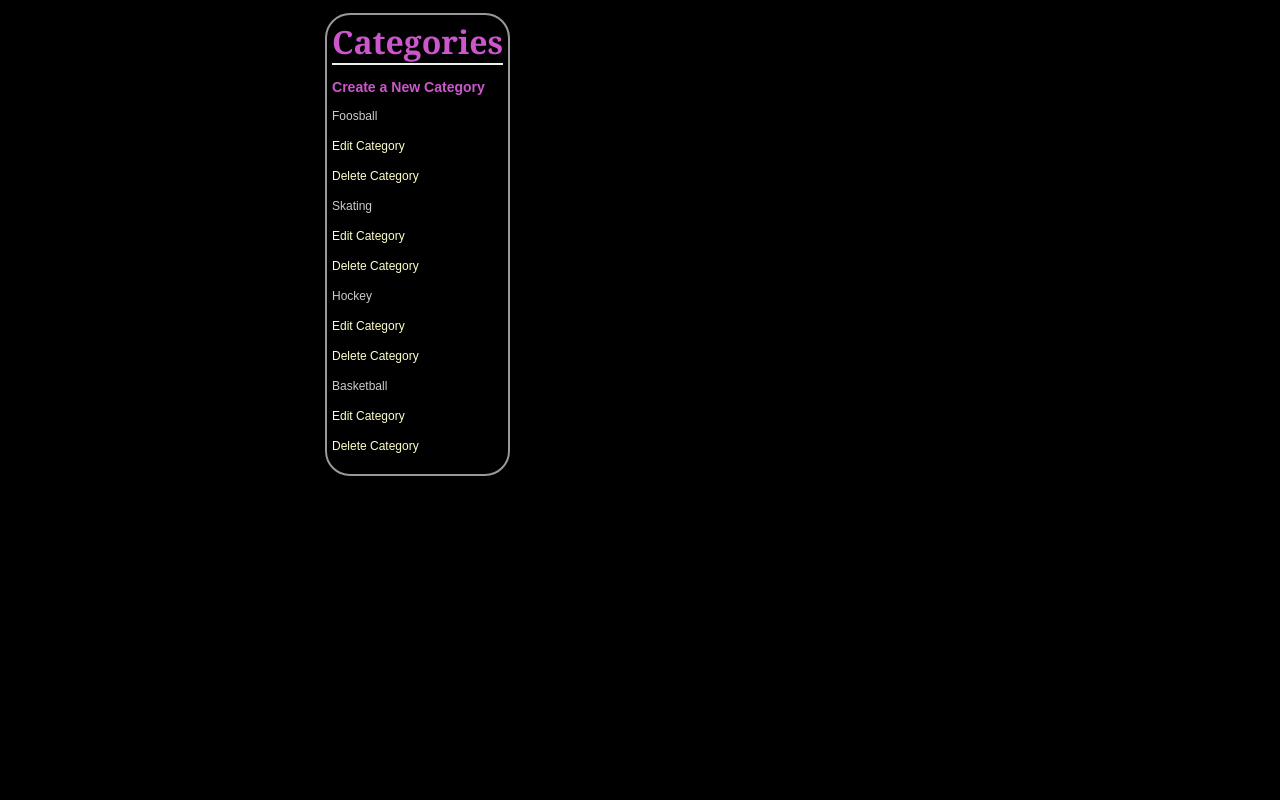
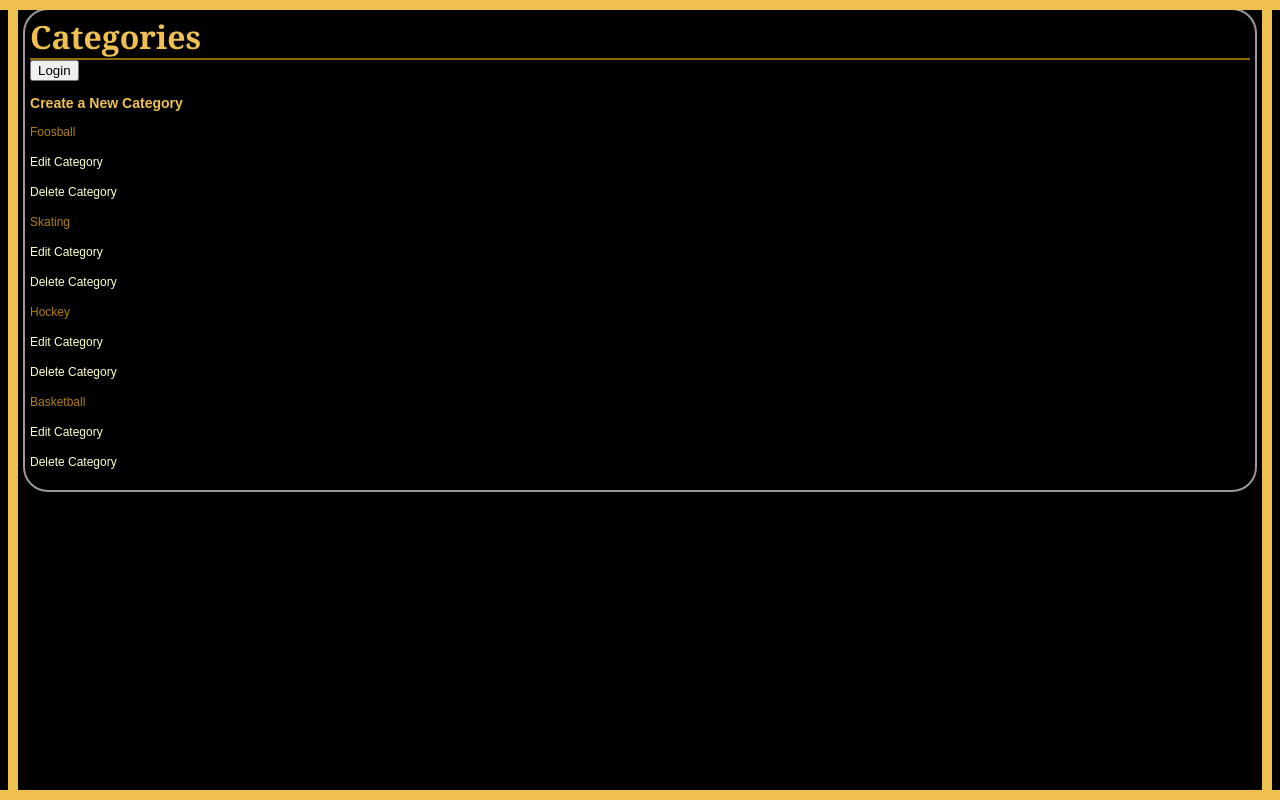
Before and after one commit to EbenezerGH/item-category, a Flask app: page / in a window 1280 px wide. Run offline with Flask 2, Linux system fonts and the light colour scheme; the visitor is signed in with stand-in values (Sample User, id 1).

Commit message:
forgot to update this from local

```diff
--- a/database_setup.py
+++ b/database_setup.py
@@ -30,7 +30,7 @@
     id = Column(Integer, primary_key=True)
     description = Column(String(250))
     sport = Column(String(250))
-    category_id = Column(Integer, ForeignKey('category.id'))
+    category_id = Column(Integer, ForeignKey('category.id', ondelete='CASCADE'))
     category = relationship(Category)
 
     @property
--- a/main.py
+++ b/main.py
@@ -12,7 +12,7 @@
 from oauth2client.client import FlowExchangeError
 import httplib2
 import json
-from flask import make_response
+from flask import make_response, flash
 import requests
 
 CLIENT_ID = json.loads(open('client_secrets.json', 'r').read())['web']['client_id']
@@ -29,11 +29,9 @@
 # Create anti-forgery state token
 @app.route('/login')
 def showLogin():
-    print "entering login"
     state = ''.join(random.choice(string.ascii_uppercase + string.digits)
                     for x in xrange(32))
     login_session['state'] = state
-    # return "The current session state is %s" % login_session['state']
     return render_template('login.html', STATE=state)
 
 @app.route('/gconnect', methods=['POST'])
@@ -88,16 +86,16 @@
         response.headers['Content-Type'] = 'application/json'
         return response
 
-    stored_credentials = login_session.get('credentials')
+    stored_access_token = login_session.get('access_token')
     stored_gplus_id = login_session.get('gplus_id')
-    if stored_credentials is not None and gplus_id == stored_gplus_id:
+    if stored_access_token is not None and gplus_id == stored_gplus_id:
         response = make_response(json.dumps('Current user is already connected.'),
                                  200)
         response.headers['Content-Type'] = 'application/json'
         return response
 
     # Store the access token in the session for later use.
-    login_session['credentials'] = credentials
+    login_session['access_token'] = credentials.access_token
     login_session['gplus_id'] = gplus_id
 
     # Get user info
@@ -118,11 +116,12 @@
     output += '<img src="'
     output += login_session['picture']
     output += ' " style = "width: 300px; height: 300px;border-radius: 150px;-webkit-border-radius: 150px;-moz-border-radius: 150px;"> '
+
     flash("you are now logged in as %s" % login_session['username'])
     print "done!"
     return output
 
-# Disconnect
+
 @app.route('/gdisconnect')
 def gdisconnect():
     access_token = login_session['access_token']
@@ -139,6 +138,7 @@
     result = h.request(url, 'GET')[0]
     print 'result is '
     print result
+
     if result['status'] == '200':
         del login_session['access_token']
         del login_session['gplus_id']
@@ -176,6 +176,8 @@
 # add new category
 @app.route('/category/add', methods=['GET', 'POST'])
 def newCategory():
+    if 'username' not in login_session:
+        return redirect('/login')
     if request.method == 'POST':
         addCategory = Category(name=request.form['name'])
         session.add(addCategory)
@@ -187,6 +189,8 @@
 # edit category
 @app.route('/category/<int:category_id>/edit', methods=['GET', 'POST'])
 def editCategory(category_id):
+    if 'username' not in login_session:
+        return redirect('/login')
     editedCategory = session.query(Category).filter_by(id=category_id).one()
     if request.method == 'POST':
             if request.form['name']:
@@ -198,6 +202,9 @@
 # delete category
 @app.route('/category/<int:category_id>/delete', methods=['GET', 'POST'])
 def deleteCategory(category_id):
+    if 'username' not in login_session:
+        return redirect('/login')
+    #deleteCategoryItems = session.query(Category)
     deletedCategory = session.query(Category).filter_by(id=category_id).one()
     if request.method == 'POST':
         session.delete(deletedCategory)
@@ -210,6 +217,8 @@
 # add new item
 @app.route('/category/<int:category_id>/add', methods=['GET', 'POST'])
 def newItem(category_id):
+    if 'username' not in login_session:
+        return redirect('/login')
     if request.method == 'POST':
         addItem = Items(name=request.form['name'], description=request.form['description'], category_id=category_id)
         session.add(addItem)
@@ -223,6 +232,8 @@
 # edit menu
 @app.route('/category/<int:category_id>/<int:menu_id>/edit', methods=['GET', 'POST'])
 def editItem(category_id, menu_id):
+    if 'username' not in login_session:
+        return redirect('/login')
     editedItem = session.query(Items).filter_by(id=menu_id).one()
     if request.method == 'POST':
         if request.form['name']:
@@ -241,6 +252,8 @@
 # delete menu
 @app.route('/category/<int:category_id>/<int:menu_id>/delete', methods=['GET', 'POST'])
 def deleteItem(category_id, menu_id):
+    if 'username' not in login_session:
+        return redirect('/login')
     itemToDelete = session.query(Items).filter_by(id=menu_id).one()
     if request.method == 'POST':
         session.delete(itemToDelete)
--- a/static/styles.css
+++ b/static/styles.css
@@ -1,14 +1,14 @@
-body            { font-family: sans-serif; background-image: url("background.jpg"); background-color: #ffffff}
- h1, h2, h3, h4       { color: #CC56CC; }
+body            { font-family: sans-serif; background-image: url("background.jpg"); background-color: #fefbf5}
+ h1, h2, h3, h4       { color: #efc050; }
 h1, h2          { font-family: 'Georgia', serif; margin: 0; }
-h1              { border-bottom: 2px solid #eee; }
+h1              { border-bottom: 2px solid #936b0e; }
 h2              { font-size: 1.2em; }
 
-p               { color: #CCCCCC;}
+p               { color: #b08010 ;}
 
 a {text-decoration: none; color:#FFFFCC; font-size: .75em;}
 
-.pane {position:absolute; left: 25%; border: 2px solid;
+.pane {position:static; left: 25%; border: 2px solid;
     border-radius: 25px; padding: 5px; margin: 5px; border-color: #999999; }
 .header         {left:50%; text-align: center;}
 .name {width:50%;display: inline-block; float: left;}
@@ -17,4 +17,23 @@
 .editdeletepane{}
 
 .flash          { background: #cee5F5; }
-.error          { background: #f0d6d6; padding: 0.5em; }
+.error          { background: #f2cd75; padding: 0.5em; }
+
+body:before, body:after {
+    content: "";
+    position: fixed;
+    background: #efc050;
+    left: 0;
+    right: 0;
+    height: 10px;
+}
+body:before {
+    top: 0;
+}
+body:after {
+    bottom: 0;
+}
+body {
+    border-left: 10px solid #efc050;
+    border-right: 10px solid #efc050;
+}
--- a/templates/categories.html
+++ b/templates/categories.html
@@ -8,6 +8,7 @@
 <body>
 <div class = 'pane'>
 <h1>Categories</h1>
+<button type="button" onclick="window.location='http://localhost:8000/login'">Login</button>
 
 <a href="{{url_for('newCategory')}}" > <h3> Create a New Category </h3> </a>
 
@@ -22,8 +23,6 @@
 <p> <a href = "{{url_for('deleteCategory',category_id = category.id)}}">Delete Category</a> </p>
 
 
-
-
 {% endfor %}
 
 </div>
--- a/templates/login.html
+++ b/templates/login.html
@@ -36,7 +36,7 @@
                 if (result) {
                     console.log('5');
                     $('#result').html('Login Successful!</br>' + result + '</br>Redirecting...')
-                    setTimeout(Function() {
+                    setTimeout(function() {
                         window.location.href= "/category";
                         }, 4000);
 
```
Also changed, not shown: README.txt, categoryitems.db, 3 other files.
